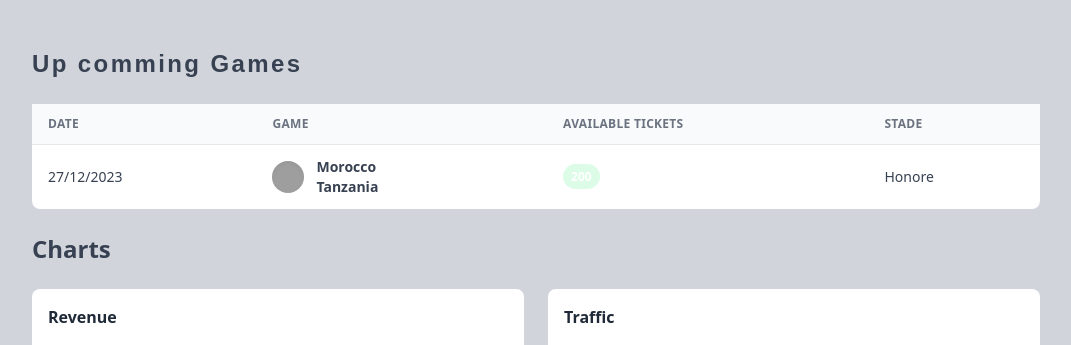
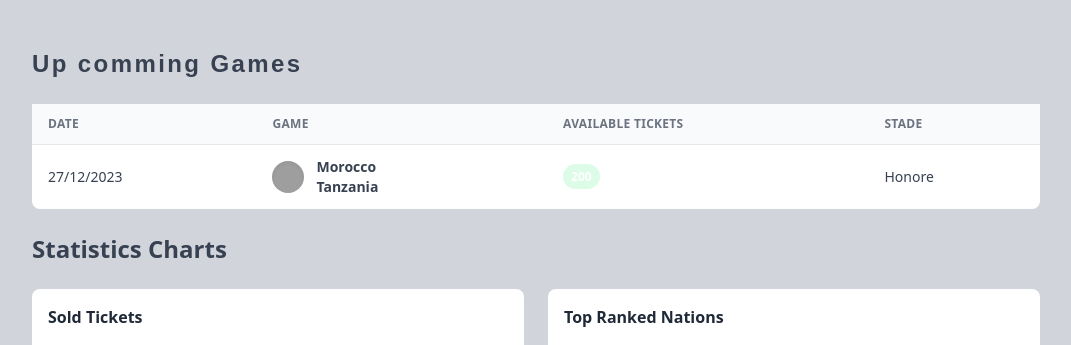
Before and after one commit to Zaiidmo/StadiumStream, a PHP site: page /dashboard/dashboard in a window 1280 px wide. Shown: the part 280-625 px from the top of the page, without its empty margins (104-1175 px from the left). Run offline with PHP 8.4, Linux system fonts and the light colour scheme; data that the repository does not hold is empty; style sheets or scripts are compiled from the project's sources; grey boxes are pictures that could not be loaded.

Commit message:
Charts creation in progress

```diff
--- a/app/View/dashboard/dashboard.php
+++ b/app/View/dashboard/dashboard.php
@@ -8,6 +8,7 @@
     <meta name="viewport" content="width=device-width, initial-scale=1.0">
     <title>Dashboard</title>
     <link rel="stylesheet" href="../../../public/assets/dist/output.css">
+    <script src="https://cdn.jsdelivr.net/npm/chart.js"></script>
 </head>
 
 <body class="bg-gray-300 dark:bg-gray-900">
@@ -105,7 +106,7 @@
                 <div class="w-full overflow-hidden rounded-lg shadow-xs">
                     <div class="w-full overflow-x-auto">
                         <h2 class="my-6 text-2xl font-semibold font-poppins tracking-widest text-gray-700 dark:text-gray-200">
-                        Up comming Games
+                            Up comming Games
                         </h2>
 
                         <table class="w-full whitespace-no-wrap">
@@ -151,14 +152,14 @@
 
                 <!-- Charts -->
                 <h2 class="my-6 text-2xl font-semibold text-gray-700 dark:text-gray-200">
-                    Charts
+                    Statistics Charts
                 </h2>
                 <div class="grid gap-6 mb-8 md:grid-cols-2">
                     <div class="min-w-0 p-4 bg-white rounded-lg shadow-xs dark:bg-gray-800">
                         <h4 class="mb-4 font-semibold text-gray-800 dark:text-gray-300">
-                            Revenue
+                            Sold Tickets
                         </h4>
-                        <canvas id="pie"></canvas>
+                        <canvas id="tickets"></canvas>
                         <div class="flex justify-center mt-4 space-x-3 text-sm text-gray-600 dark:text-gray-400">
                             <!-- Chart legend -->
                             <div class="flex items-center">
@@ -177,9 +178,9 @@
                     </div>
                     <div class="min-w-0 p-4 bg-white rounded-lg shadow-xs dark:bg-gray-800">
                         <h4 class="mb-4 font-semibold text-gray-800 dark:text-gray-300">
-                            Traffic
+                            Top Ranked Nations
                         </h4>
-                        <canvas id="line"></canvas>
+                        <canvas id="teams"></canvas>
                         <div class="flex justify-center mt-4 space-x-3 text-sm text-gray-600 dark:text-gray-400">
                             <!-- Chart legend -->
                             <div class="flex items-center">
@@ -198,6 +199,7 @@
     </main>
 
 </body>
+<script src="../../../public/assets/js/charts.js"></script>
 <script src="../../../public/assets/js/navigation.js"></script>
 <script src="../../../public/assets/js/theme.js"></script>
 
--- a/package.json
+++ b/package.json
@@ -3,5 +3,9 @@
     "autoprefixer": "^10.4.16",
     "postcss": "^8.4.32",
     "tailwindcss": "^3.4.0"
+
+  },
+  "dependencies": {
+    "chart.js": "^4.4.1"
   }
 }
```
Also changed, not shown: package-lock.json, public/assets/js/charts.js (added).
